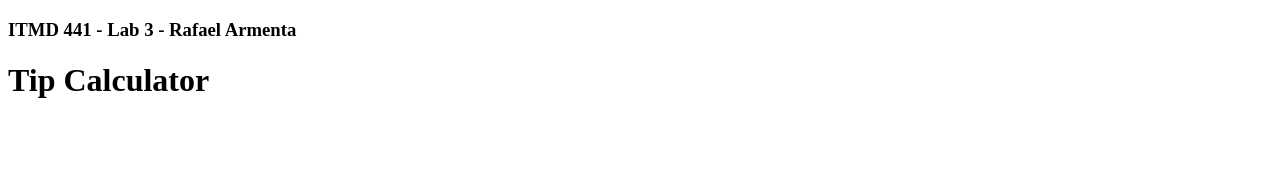
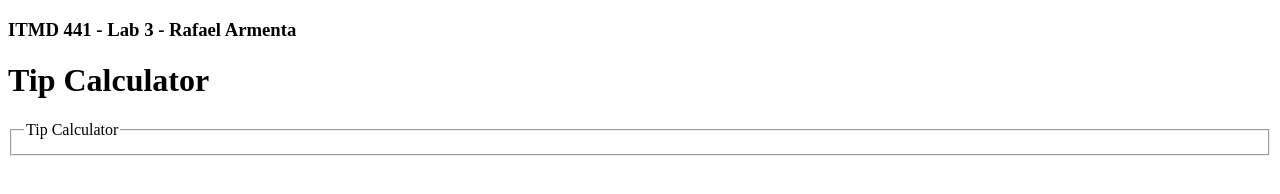
Before and after one commit to rarmenta1/ITMD441-Lab-3, a plain HTML site: page index.html in a window 1280 px wide. Drawn offline with Linux system fonts and the light colour scheme.

Commit message:
added form tag
added form tag and fieldset

```diff
--- a/index.html
+++ b/index.html
@@ -11,6 +11,11 @@
     </section>
     <div id="main-container">
       <h1 id="labName">Tip Calculator</h1>
+      <form id="form-container">
+        <fieldset>
+          <legend>Tip Calculator</legend>
+        </fieldset>
+      </form>
     </div>
   </body>
 </html>
```
